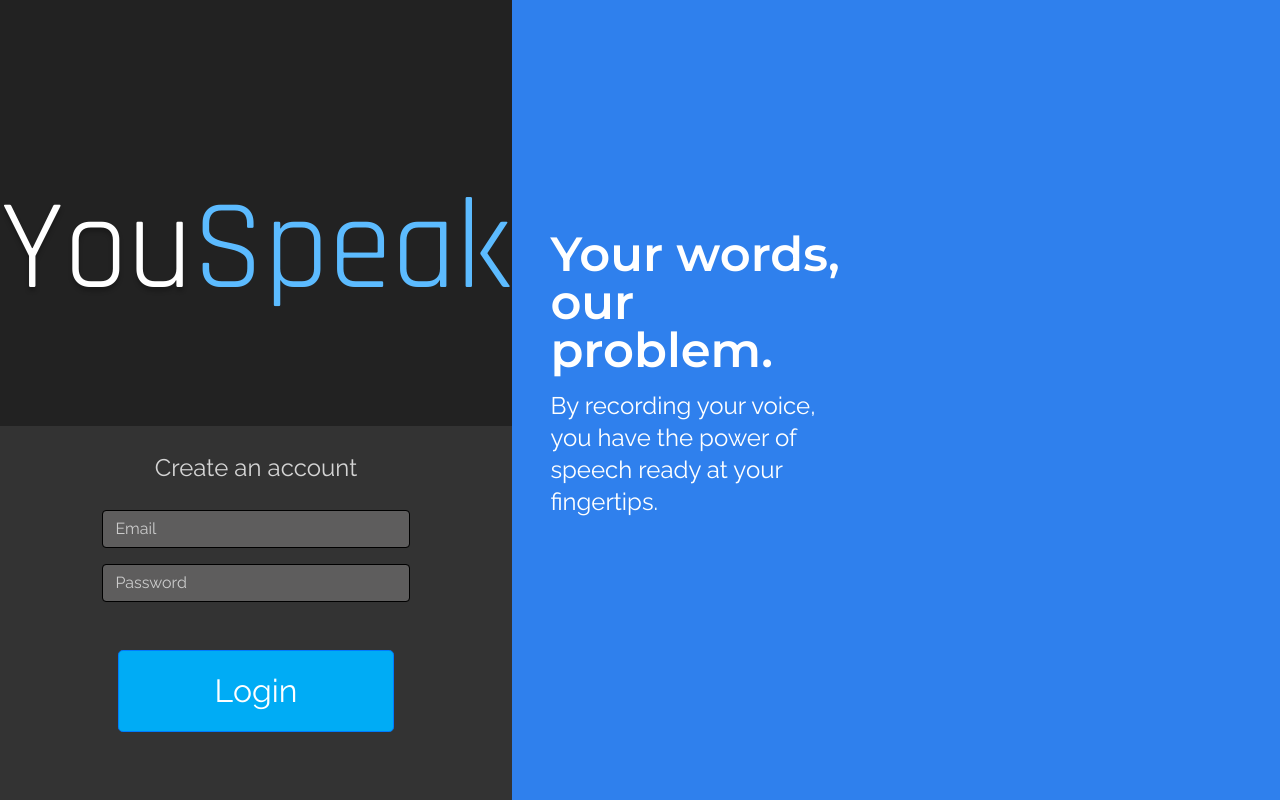
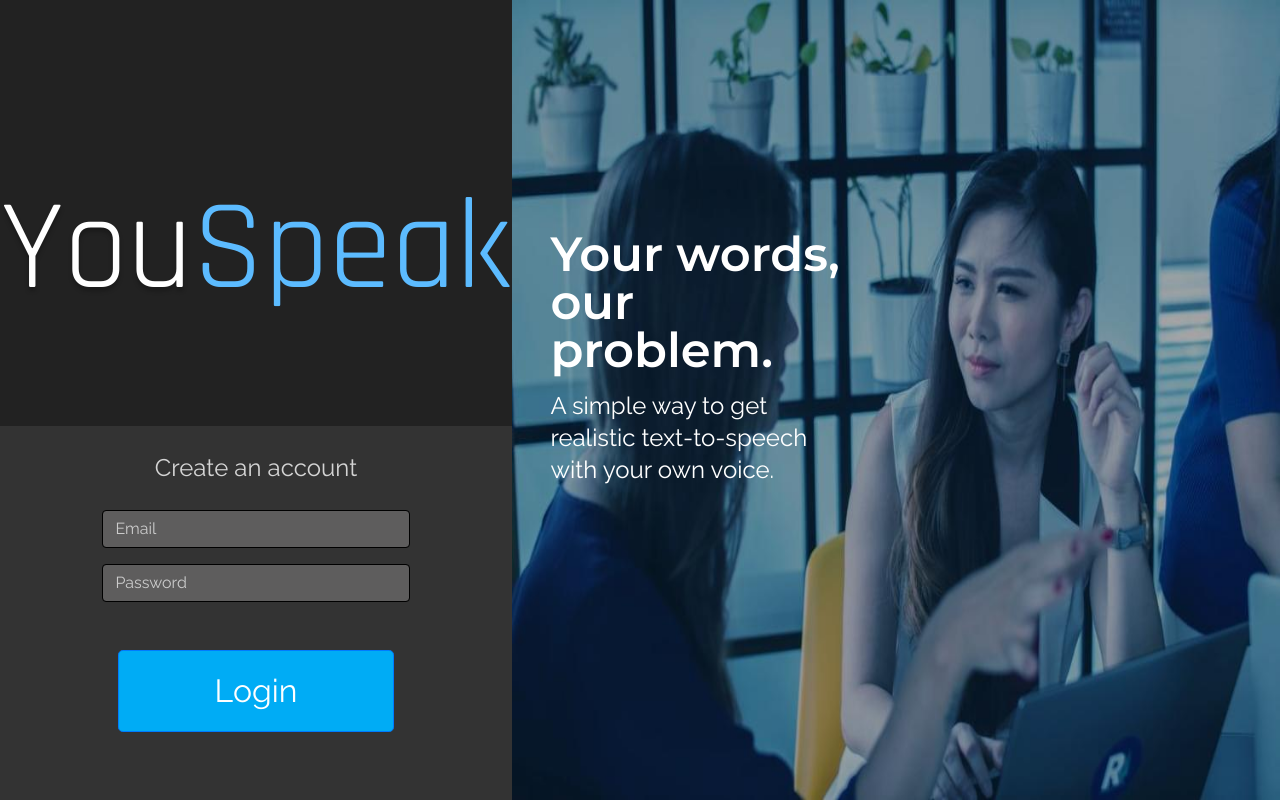
Before and after one commit to Dimatsa/Voice-Library, a React (Create React App) app: page / in a window 1280 px wide. Built offline with nearby package versions, Linux system fonts and the light colour scheme.

Commit message:
Update with frontend changes

```diff
--- a/src/pages/Dashboard/Dashboard.jsx
+++ b/src/pages/Dashboard/Dashboard.jsx
@@ -78,7 +78,7 @@ export default () => {
     e.preventDefault();
     e.stopPropagation();
     axios
-      .get("/api/combine-voices", {
+      .get("/api/get-sentence", {
         params: {
           words: asWords(text),
         },
--- a/src/pages/Dashboard/TopPanel.jsx
+++ b/src/pages/Dashboard/TopPanel.jsx
@@ -50,9 +50,8 @@ export default () => {
         <LogoPanel />
       </div>
       <p className="dashboard-subtitle">
-        By uploading recordings of your voice, your words are saved to your
-        account so that they can be played back to you based on the words in the
-        text box.
+        By uploading more samples of your voice, you are increasing the
+        capabilities of your personal text-to-speech service.
       </p>
       <div className="horizontal-line-holder">
         <hr className="horizontal-line" />
--- a/src/pages/Login/RightPanel.jsx
+++ b/src/pages/Login/RightPanel.jsx
@@ -1,5 +1,6 @@
 import React from "react";
 import styled from "styled-components";
+import background from "./background.jpg";
 
 const StyledRightPanel = styled.div`
   .login-title {
@@ -31,6 +32,9 @@ const StyledRightPanel = styled.div`
 
   background-color: #2f80ed;
   height: 100%;
+  background-image: url(${background});
+  background-repeat: no-repeat;
+  background-size: 100% 100%;
 `;
 
 export default () => {
@@ -39,8 +43,7 @@ export default () => {
       <div className="login-packed">
         <p className="login-title">Your words, our problem.</p>
         <p className="login-subtitle">
-          By recording your voice, you have the power of speech ready at your
-          fingertips.
+          A simple way to get realistic text-to-speech with your own voice.
         </p>
       </div>
     </StyledRightPanel>
```
Also changed, not shown: public/manifest.json, src/pages/Login/background.jpg (added), 1 other file (tests, documents, lock files or other folders).
